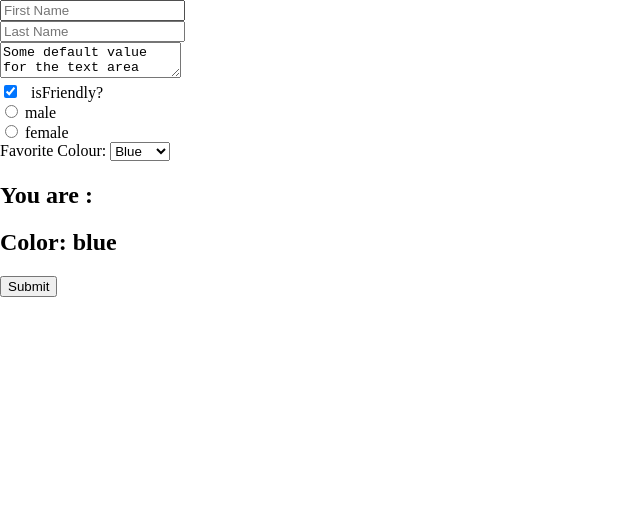
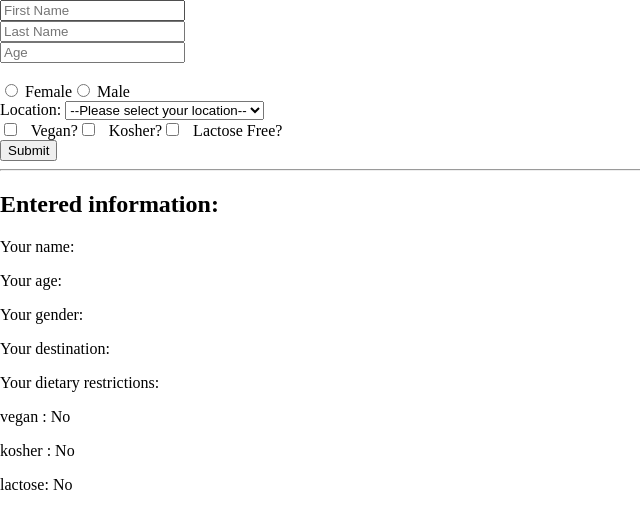
Before and after one commit to rosiananatalie/learning_js, a React (Create React App) app: page / in a window 1280 px wide. Shown: the top 528 px of the page, without its empty margins (0-640 px from the left). Built offline with nearby package versions, Linux system fonts and the light colour scheme.

Commit message:
form practice

```diff
--- /dev/null
+++ b/src/App15.js
@@ -0,0 +1,147 @@
+import React from "react"
+
+/**
+ * Challenge: Wire up the partially-finished travel form so that it works!
+ * Remember to use the concept of controlled forms
+ * https://reactjs.org/docs/forms.html
+ *
+ * All information should be populating the text below the form in real-time
+ * as you're filling it out
+ *
+ * This exercise is adapted from the V School curriculum on vanilla JS forms:
+ * https://coursework.vschool.io/travel-form/
+ *
+ * All of our challenges and learning resources are open for the public
+ * to play around with and learn from at https://coursework.vschool.io
+ */
+
+
+class App15 extends React.Component {
+    constructor (){
+        super()
+        this.state = {
+            firstName : "",
+            lastName: "",
+            age: null,
+            gender : "",
+            location: "",
+            isVegan : false,
+            isKosher : false,
+            isLactoseFree : false
+        }
+        this.handleChange = this.handleChange.bind(this)
+    }
+
+    handleChange(event){
+        const {name, value, type, checked} = event.target /** pulling elements */
+        type === "checkbox" ?
+            this.setState({
+                [name]: checked
+            }) :
+            this.setState({
+                [name]: value
+            })
+    }
+
+    render(){
+        return (
+            <main>
+                <form>
+                    <input
+                        name = "firstName"
+                        placeholder = "First Name"
+                        value = {this.state.firstName}
+                        onChange = {this.handleChange}
+                    />
+
+                    <br />
+
+                    <input
+                        name = "lastName"
+                        placeholder = "Last Name"
+                        value = {this.state.lastName}
+                        onChange = {this.handleChange}
+
+                    /><br />
+                    <input
+                        name = "age"
+                        placeholder = "Age"
+                        value = {this.state.age}
+                        onChange = {this.handleChange}
+                    /><br />
+
+                    {/* Create radio buttons for gender here */}
+                    <br />
+                    <input
+                        type = "radio"
+                        name = "gender"
+                        value = "female"
+                        checked = {this.state.gender === "female"}
+                        onChange = {this.handleChange}
+                     /> Female
+
+                    <input
+                        type = "radio"
+                        name = "gender"
+                        value = "male"
+                        checked = {this.state.gender === "male"}
+                        onChange = {this.handleChange}
+                    /> Male
+
+                    {/* Create select box for location here */}
+                    <br />
+                    <label>Location: </label>
+                    <select
+                        value = {this.state.location}
+                        onChange = {this.handleChange}
+                        name = "location"
+                    >
+                        <option value = ""> --Please select your location--</option>
+                        <option value = "Singapore">Singapore</option>
+                        <option value = "India">India</option>
+                        <option value = "Indonesia">Indonesia</option>
+                        <option value = "Netherland">Netherland</option>
+                    </select>
+
+                    {/* Create check boxes for dietary restrictions here */}
+                    <br />
+                    <label>
+                        <input
+                            type = "checkbox"
+                            name = "isVegan"
+                            onChange = {this.handleChange}
+                            checked = {this.state.isVegan}
+                        /> Vegan?
+                        <input
+                            type = "checkbox"
+                            name = "isKosher"
+                            onChange = {this.handleChange}
+                            checked = {this.state.isKosher}
+                        /> Kosher?
+                        <input
+                            type = "checkbox"
+                            name = "isLactoseFree"
+                            onChange = {this.handleChange}
+                            checked = {this.state.isLactoseFree}
+                        /> Lactose Free?
+                    </label>
+
+                    <br />
+                    <button>Submit</button>
+                </form>
+                <hr />
+                <h2>Entered information:</h2>
+                <p>Your name: {this.state.firstName} {this.state.lastName}</p>
+                <p>Your age: {this.state.age}</p>
+                <p>Your gender: {this.state.gender}</p>
+                <p>Your destination: {this.state.location}</p>
+                <p>Your dietary restrictions: </p>
+                <p>vegan : {this.state.isVegan ? "Yes" : "No"}</p>
+                <p>kosher : {this.state.isKosher ? "Yes" : "No"}</p>
+                <p>lactose: {this.state.isLactoseFree ? "Yes" : "No"}</p>
+            </main>
+        )
+    }
+}
+
+export default App15
--- a/src/index.js
+++ b/src/index.js
@@ -14,8 +14,9 @@ import './style.css'
 //import App11 from "./App11" // --> conditional rendering part 2
 //import App12 from "./App12" // --> conditional rendering practice.
 //import App13 from "./App13" // --> Fetching data from API
-import App14 from "./App14" // --> Forms
+//import App14 from "./App14" // --> Forms
+import App15 from "./App15" // --> Forms practice
 
 //render the application
 
-ReactDOM.render(<App14 />, document.getElementById("root"))
+ReactDOM.render(<App15 />, document.getElementById("root"))
```
Also changed, not shown: src/components/Form.js (added).
